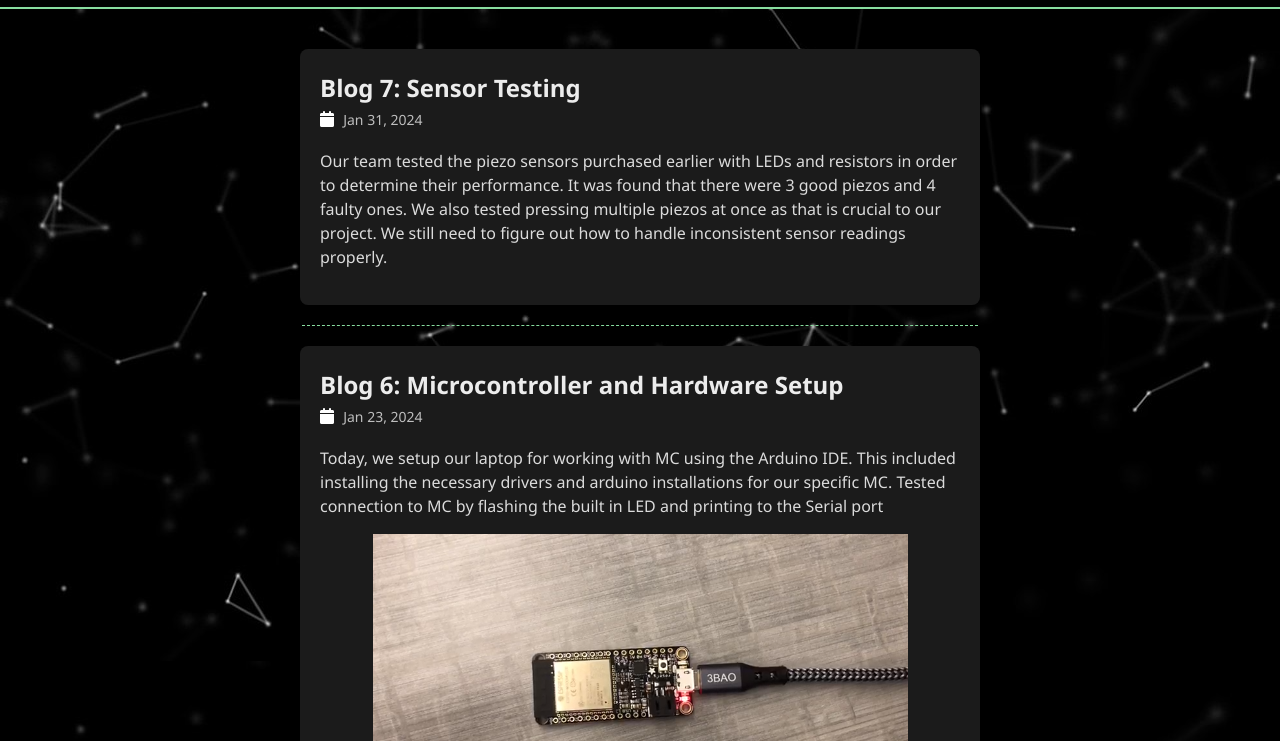
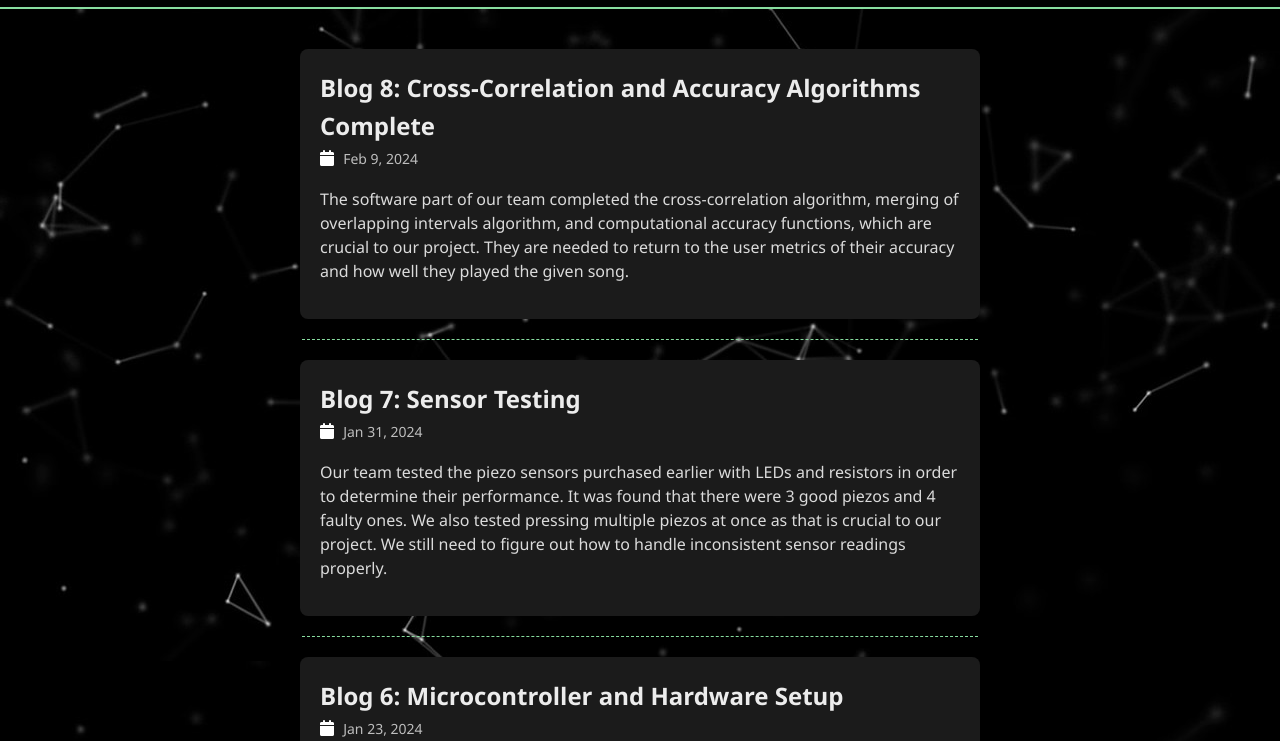
Before and after one commit to TempoTapper/TempoTapper.github.io, a plain HTML site: page index.html in a window 1280 px wide. Shown: the part 59-800 px from the top of the page. Drawn offline with Linux system fonts and the light colour scheme.

Commit message:
added blog 8

```diff
--- a/index.html
+++ b/index.html
@@ -150,6 +150,18 @@
     <div style=" display: grid; justify-content: center;">
 
         <article class="glow-border">
+            <h2>Blog 8: Cross-Correlation and Accuracy Algorithms Complete</h2>
+            <i style="color: white; margin-right: 5px" class="fas fa-calendar"></i>
+            <time datetime="2023-09-11">Feb 9, 2024</time>
+            <p>The software part of our team completed the cross-correlation algorithm, merging of overlapping intervals algorithm,
+                and computational accuracy functions, which are crucial to our project. They are needed to return to the user metrics
+                of their accuracy and how well they played the given song.
+            </p>
+        </article>
+
+        <hr>
+
+        <article class="glow-border">
             <h2>Blog 7: Sensor Testing</h2>
             <i style="color: white; margin-right: 5px" class="fas fa-calendar"></i>
             <time datetime="2023-09-11">Jan 31, 2024</time>
```
